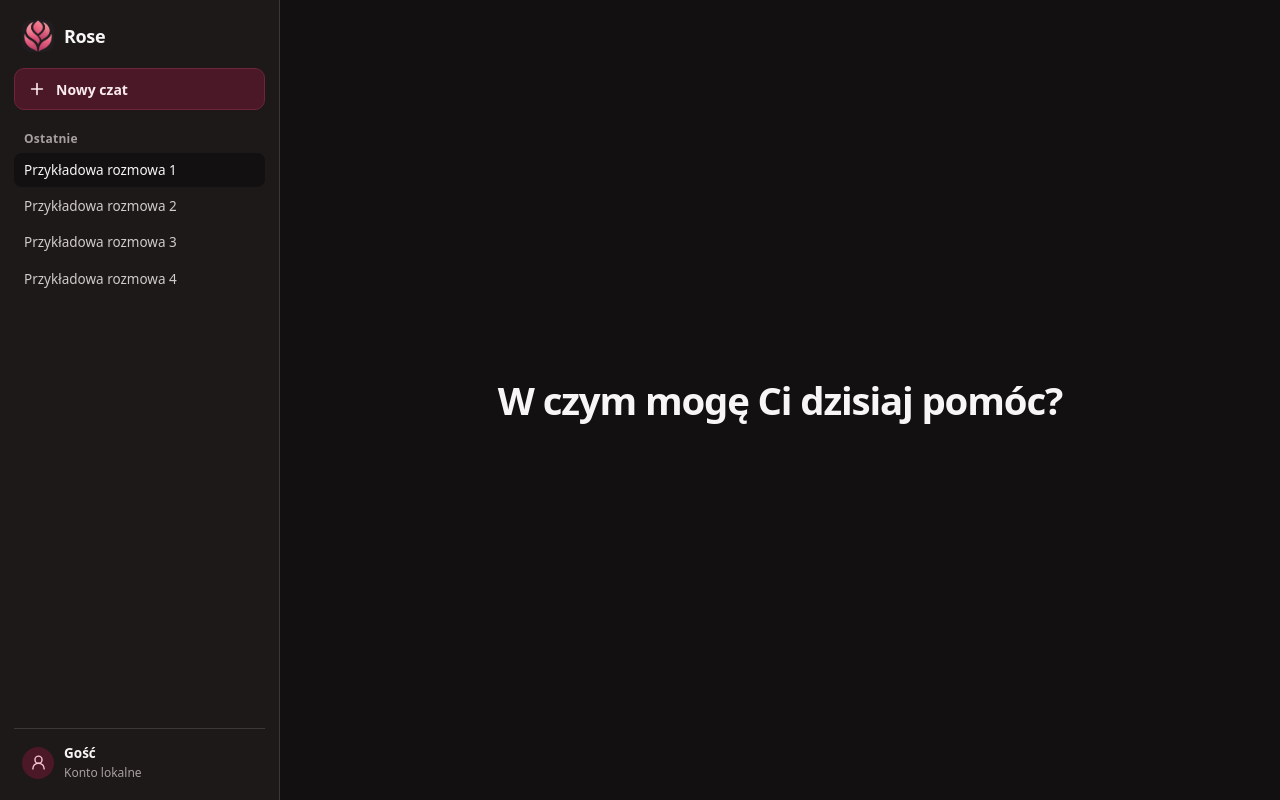
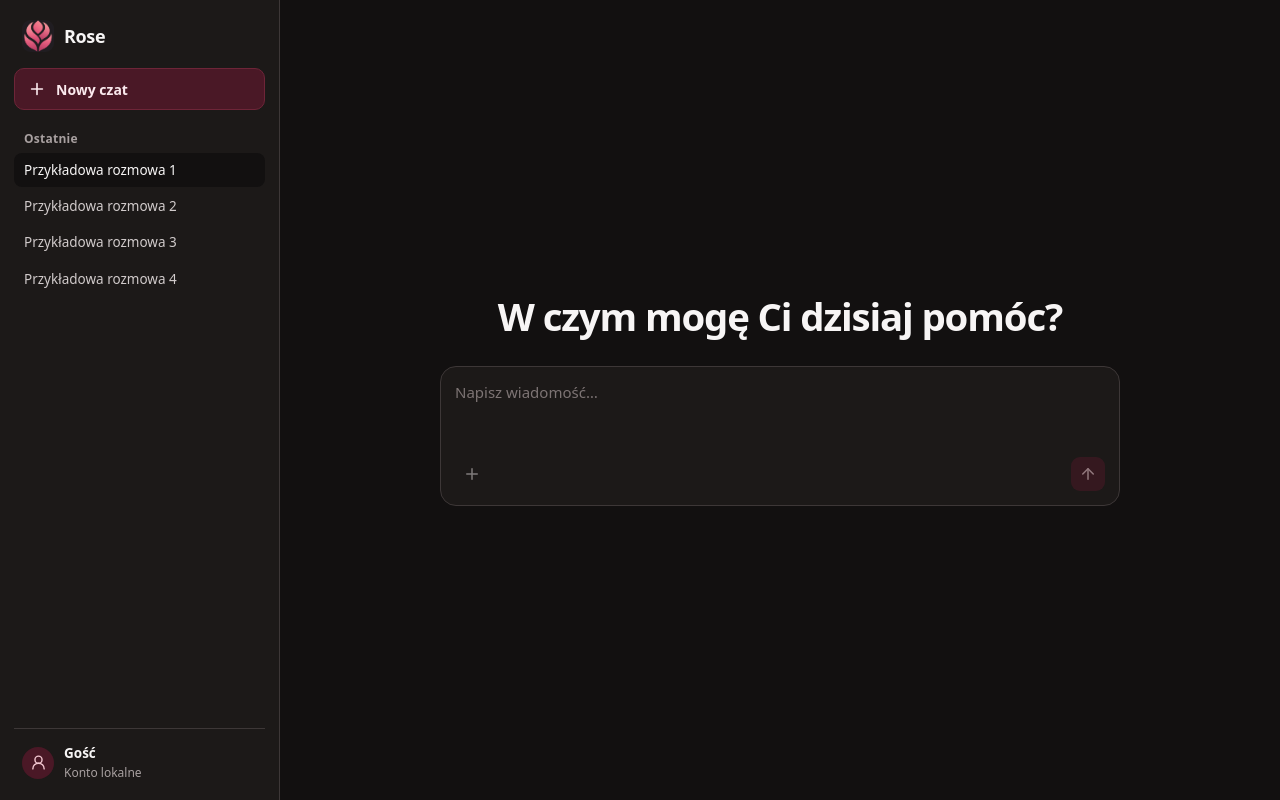
Before and after one commit to VermiNew/rose, a React (Vite) app: page / in a window 1280 px wide. Built offline with nearby package versions, Linux system fonts and the light colour scheme.

Commit message:
feat(welcome): add static message composer

```diff
--- a/src/ui/welcome/WelcomeScreen.css
+++ b/src/ui/welcome/WelcomeScreen.css
@@ -4,6 +4,14 @@
   align-items: center;
   justify-content: center;
   padding: 32px;
+}
+
+.welcome-screen .content {
+  display: flex;
+  width: min(680px, 100%);
+  flex-direction: column;
+  align-items: center;
+  gap: 28px;
 }
 
 .welcome-screen .greeting {
@@ -18,13 +26,101 @@
   text-wrap: balance;
 }
 
+.welcome-screen .composer {
+  width: 100%;
+  padding: 14px;
+  border: 1px solid var(--neutral-600);
+  border-radius: 16px;
+  background: var(--neutral-700);
+  transition:
+    border-color 140ms ease,
+    box-shadow 140ms ease;
+}
+
+.welcome-screen .composer:focus-within {
+  border-color: var(--rose-500);
+  box-shadow: 0 0 0 1px var(--rose-600);
+}
+
+.welcome-screen .message-input {
+  display: block;
+  width: 100%;
+  min-height: 64px;
+  padding: 0;
+  border: 0;
+  outline: 0;
+  color: var(--neutral-50);
+  background: transparent;
+  font: inherit;
+  font-size: 15px;
+  line-height: 1.5;
+  resize: none;
+}
+
+.welcome-screen .message-input::placeholder {
+  color: var(--neutral-400);
+  opacity: 1;
+}
+
+.welcome-screen .composer-actions {
+  display: flex;
+  align-items: center;
+  justify-content: space-between;
+  margin-top: 8px;
+}
+
+.welcome-screen .icon-button {
+  display: grid;
+  width: 34px;
+  height: 34px;
+  padding: 0;
+  place-items: center;
+  border: 0;
+  border-radius: 9px;
+  color: var(--neutral-200);
+}
+
+.welcome-screen .icon-button svg {
+  width: 18px;
+  height: 18px;
+}
+
+.welcome-screen .attachment-button {
+  background: transparent;
+}
+
+.welcome-screen .send-button {
+  color: var(--rose-100);
+  background: var(--rose-800);
+}
+
+.welcome-screen .icon-button:disabled {
+  cursor: not-allowed;
+  opacity: 0.55;
+}
+
 @media (max-width: 600px) {
   .welcome-screen {
     padding: 16px 8px;
+  }
+
+  .welcome-screen .content {
+    gap: 16px;
   }
 
   .welcome-screen .greeting {
     font-size: 20px;
     letter-spacing: -0.02em;
   }
+
+  .welcome-screen .composer {
+    padding: 10px;
+    border-radius: 12px;
+  }
 }
+
+@media (prefers-reduced-motion: reduce) {
+  .welcome-screen .composer {
+    transition: none;
+  }
+}
--- a/src/ui/welcome/WelcomeScreen.tsx
+++ b/src/ui/welcome/WelcomeScreen.tsx
@@ -1,11 +1,41 @@
+import { LuArrowUp, LuPlus } from 'react-icons/lu'
 import './WelcomeScreen.css'
 
 function WelcomeScreen() {
   return (
     <section className="welcome-screen" aria-labelledby="welcome-heading">
-      <h1 className="greeting" id="welcome-heading">
-        W czym mogę Ci dzisiaj pomóc?
-      </h1>
+      <div className="content">
+        <h1 className="greeting" id="welcome-heading">
+          W czym mogę Ci dzisiaj pomóc?
+        </h1>
+
+        <div className="composer">
+          <textarea
+            aria-label="Wiadomość"
+            className="message-input"
+            placeholder="Napisz wiadomość…"
+            rows={3}
+          />
+          <div className="composer-actions">
+            <button
+              aria-label="Dodaj załącznik"
+              className="icon-button attachment-button"
+              disabled
+              type="button"
+            >
+              <LuPlus aria-hidden="true" />
+            </button>
+            <button
+              aria-label="Wyślij wiadomość"
+              className="icon-button send-button"
+              disabled
+              type="button"
+            >
+              <LuArrowUp aria-hidden="true" />
+            </button>
+          </div>
+        </div>
+      </div>
     </section>
   )
 }
```
Also changed, not shown: 1 other file (tests, documents, lock files or other folders).
